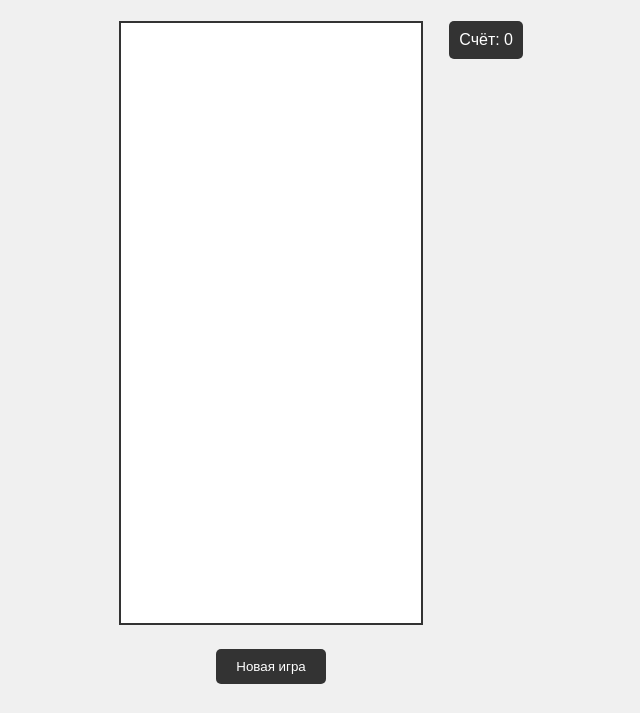
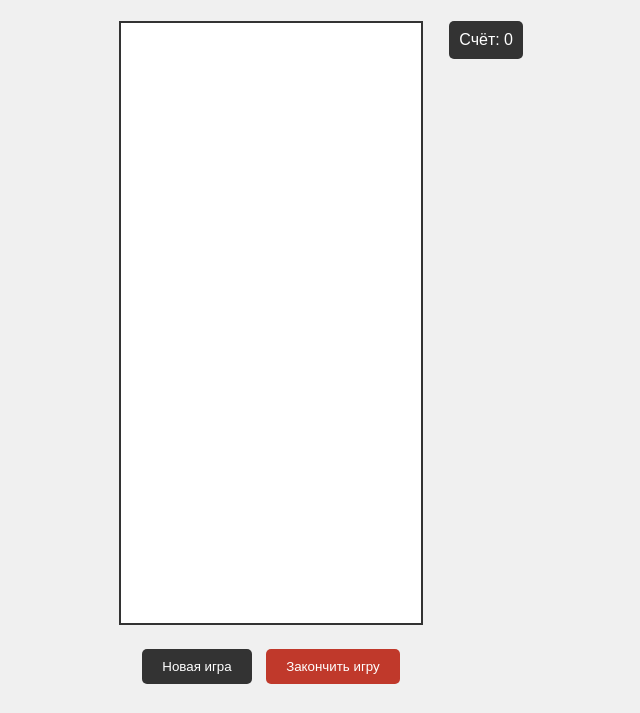
Before and after one commit to IgorNiNo/myWebSiteOnServer, a plain HTML site: page index.html in a window 1280 px wide. Shown: the part 87-800 px from the top of the page, without its empty margins (369-1009 px from the left). Drawn offline with Linux system fonts and the light colour scheme.

Commit message:
Third version. Added ‘End Game’ button

```diff
--- a/index.html
+++ b/index.html
@@ -12,6 +12,7 @@
     </div>
     <div id="controls">
         <button onclick="startGame()">Новая игра</button>
+        <button onclick="endGame()" class="end-button">Закончить игру</button>
     </div>
 
     <script src="js/tetris.js"></script>
--- a/js/tetris.js
+++ b/js/tetris.js
@@ -172,3 +172,19 @@ function startGame() {
     drawGrid();
     drawPiece();
 }
+
+// Завершение игры
+function endGame() {
+    if (gameLoop) {
+        clearInterval(gameLoop);
+        gameLoop = null;
+        context.fillStyle = 'rgba(0, 0, 0, 0.5)';
+        context.fillRect(0, 0, canvas.width, canvas.height);
+
+        context.fillStyle = 'white';
+        context.font = '30px Arial';
+        context.textAlign = 'center';
+        context.fillText('Игра окончена!', canvas.width / 2, canvas.height / 2 - 30);
+        context.fillText(`Счёт: ${score}`, canvas.width / 2, canvas.height / 2 + 30);
+    }
+}
--- a/styles/main.css
+++ b/styles/main.css
@@ -44,3 +44,11 @@ button {
 button:hover {
     background-color: #555;
 }
+
+.end-button {
+    background-color: #c0392b;
+}
+
+.end-button:hover {
+    background-color: #e74c3c;
+}
```
